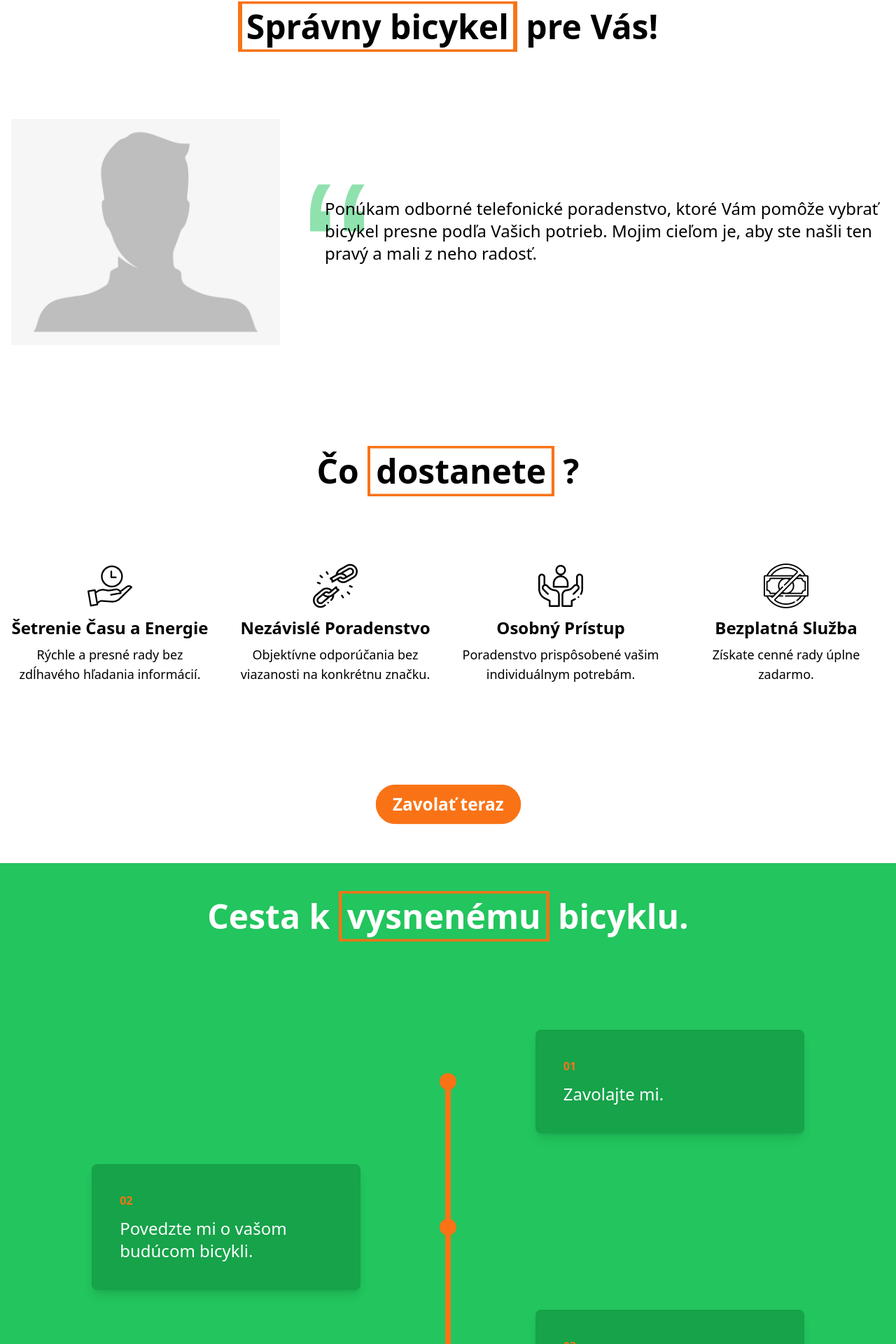
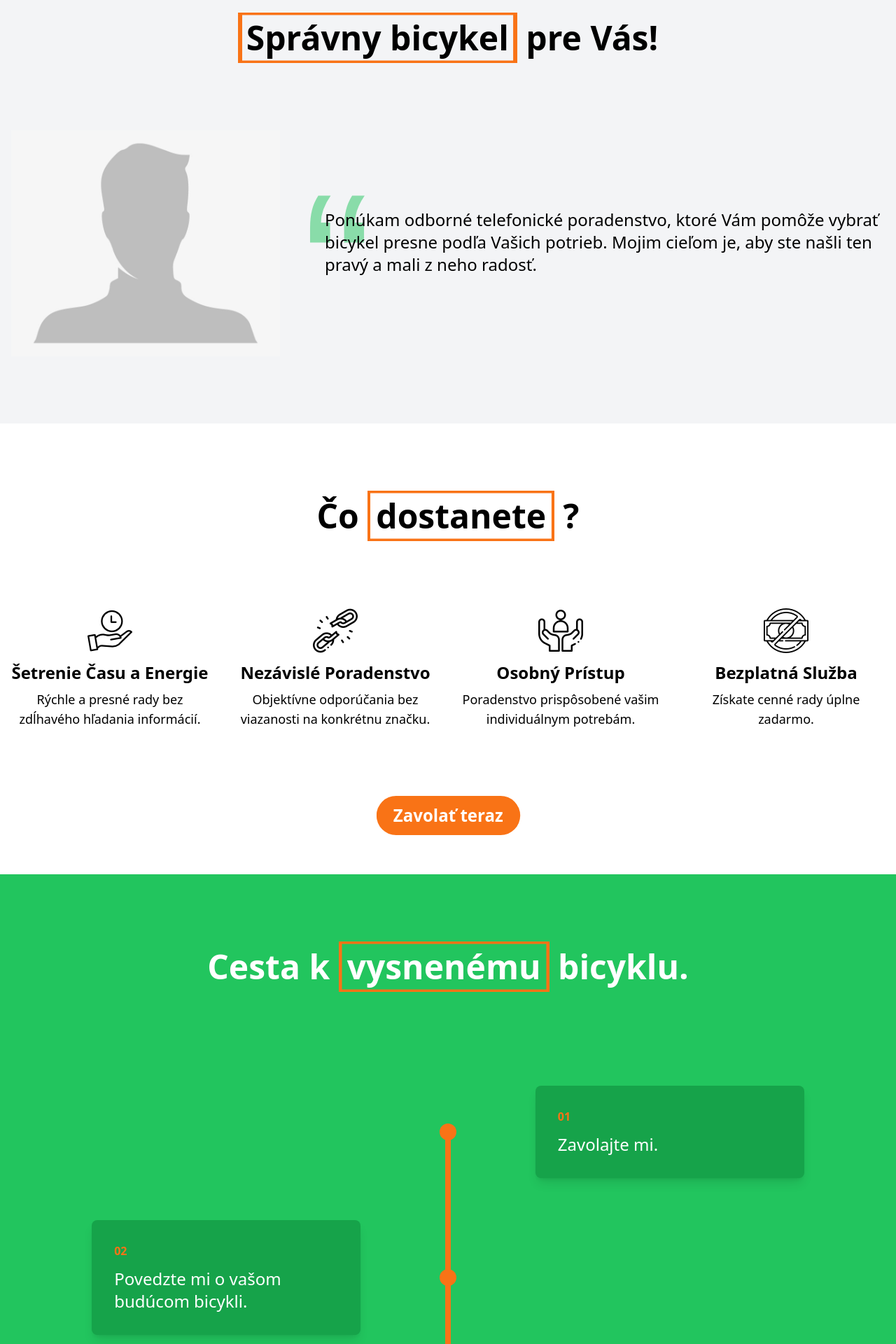
Before and after one commit to malstan/bike-poradca, a Nuxt app: page / in a window 1280 px wide. Shown: the part 878-2798 px from the top of the page at 70% size. Built offline with nearby package versions, Linux system fonts and the light colour scheme.

Commit message:
refactor: update section layouts

```diff
--- a/components/sections/about.vue
+++ b/components/sections/about.vue
@@ -1,5 +1,6 @@
 <template>
-    <div class="container mx-auto my-20 px-4">
+    <div class="bg-gray-100">
+        <div class="container mx-auto py-24 px-4">
 
             <UiAnimatedTitle>
                 <template #inBorder>
@@ -18,6 +19,7 @@
                     Ponúkam odborné telefonické poradenstvo, ktoré Vám pomôže vybrať bicykel presne podľa Vašich potrieb. Mojim cieľom je, aby ste našli ten pravý a mali z neho radosť.</p>
                 </div>
 
+            </div>
         </div>
     </div>
 </template>
--- a/components/sections/howItWorks.vue
+++ b/components/sections/howItWorks.vue
@@ -1,6 +1,6 @@
 <template>
     <div class="bg-green-500">
-        <div class="container mx-auto py-10 px-4">
+        <div class="container mx-auto py-24 px-4">
 
             <UiAnimatedTitle class="text-white">
                 <template #before>
@@ -30,7 +30,7 @@
                     </div>
 
                     <div class="w-full lg:w-2/5 opacity-0 mr-10 xs:mr-0" id="step1">
-                        <div class="shadow-lg rounded-lg p-4 xs:p-10 max-w-96 bg-green-600 ">
+                        <div class="shadow-lg rounded-lg p-4 xs:p-8 max-w-96 bg-green-600 ">
                             <span class="block mb-3 text-md font-bold text-orange-500">01</span>
                             <p class="text-xl xs:text-2xl text-white">Zavolajte mi.</p>
                         </div>
@@ -46,7 +46,7 @@
                     </div>
 
                     <div class="w-full lg:w-2/5 justify-items-end opacity-0 ml-10 xs:ml-0" id="step2">
-                        <div class="shadow-lg rounded-lg p-4 xs:p-10 max-w-96 bg-green-600">
+                        <div class="shadow-lg rounded-lg p-4 xs:p-8 max-w-96 bg-green-600">
                             <span class="block mb-3 text-md font-bold text-orange-500">02</span>
                             <p class="text-xl xs:text-2xl text-white">Povedzte mi o vašom budúcom bicykli.</p>
                         </div>
@@ -84,7 +84,7 @@
                     </div>
 
                     <div class="w-full lg:w-2/5 opacity-0 mr-10 xs:mr-0" id="step3">
-                        <div class="shadow-lg rounded-lg p-4 xs:p-10 max-w-96 bg-green-600">
+                        <div class="shadow-lg rounded-lg p-4 xs:p-8 max-w-96 bg-green-600">
                             <span class="block mb-3 text-md font-bold text-orange-500">03</span>
                             <p class="text-xl xs:text-2xl text-white">Poradím Vám, ktorý bicykel je pre Vás najlepší.</p>
                         </div>
@@ -100,7 +100,7 @@
                     </div>
 
                     <div class="w-full lg:w-2/5 justify-items-end opacity-0 ml-10 xs:ml-0" id="step4">
-                        <div class="shadow-lg rounded-lg p-4 xs:p-10 max-w-96 bg-green-600">
+                        <div class="shadow-lg rounded-lg p-4 xs:p-8 max-w-96 bg-green-600">
                             <span class="block mb-3 text-md font-bold text-orange-500">04</span>
                             <p class="text-xl xs:text-2xl text-white">Brázdite krajinou na vašom vysnívanom bicykli.</p>
                         </div>
--- a/components/sections/partners.vue
+++ /dev/null
@@ -1,2 +0,0 @@
-<template><div></div></template>
-<script setup lang="ts"></script>
--- a/components/sections/whyMe.vue
+++ b/components/sections/whyMe.vue
@@ -1,5 +1,5 @@
 <template>
-  <div class="container mx-auto px-4 py-16 my-20">
+  <div class="container mx-auto px-4 py-24">
 
     <UiAnimatedTitle>
         <template #before>
--- a/pages/index.vue
+++ b/pages/index.vue
@@ -10,8 +10,8 @@
 
     <SectionsHowItWorks />
 
-    <SectionsPartners />
     <SectionsReviews />
+
     <SectionsContact />
   </div>
 </template>
```
Lines whose indentation alone changed are shown as unchanged.
